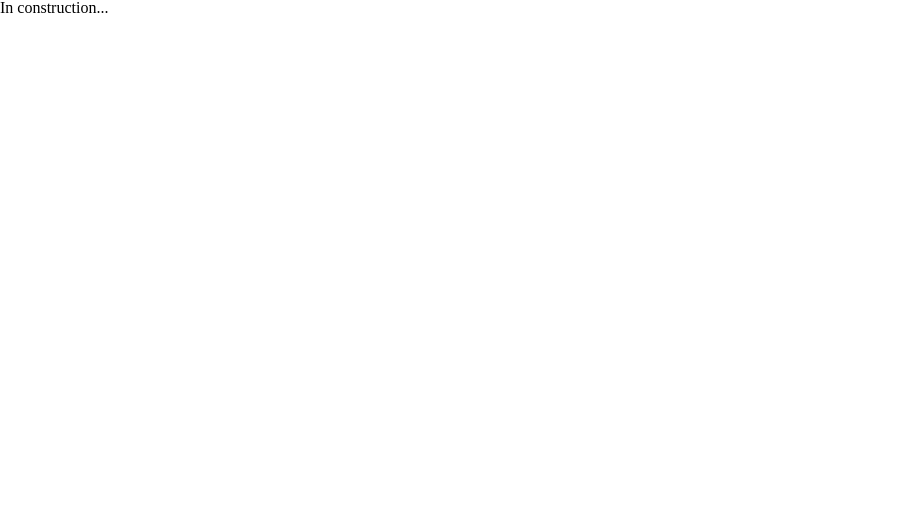
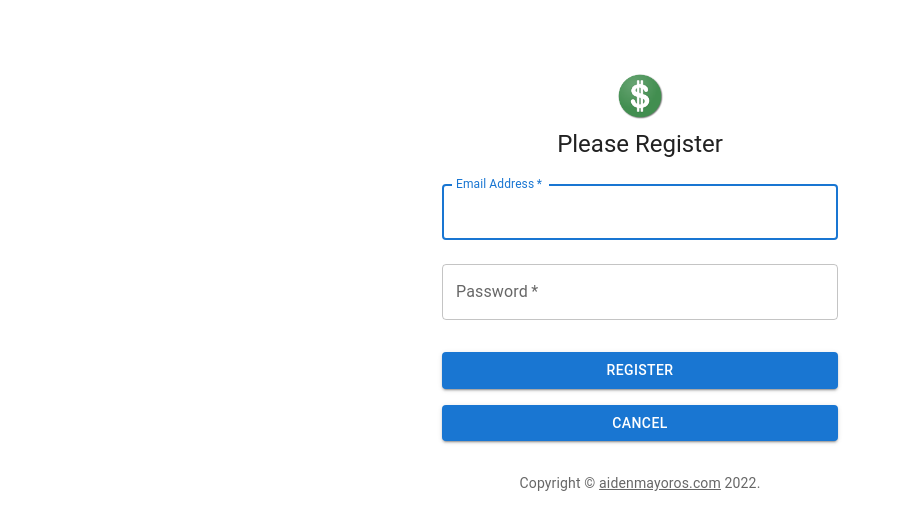
Before and after one commit to aidenmayoros/expense-tracker, a React (Create React App) app: page /register in a window 1280 px wide. Shown: the top 530 px of the page, without its empty margins (0-902 px from the left). Built offline with nearby package versions, Linux system fonts and the light colour scheme.

Commit message:
Register Page created

```diff
--- a/src/App.js
+++ b/src/App.js
@@ -10,6 +10,7 @@ import {
 import { useState } from "react";
 import Navigation from "./components/Navigation";
 import SignIn from "./pages/LoginPage";
+import RegisterPage from "./pages/RegisterPage";
 import Box from "@mui/material/Box";
 
 function App() {
@@ -25,7 +26,7 @@ function App() {
 						path='/forgot-password'
 						element={<div>In construction...</div>}
 					/>
-					<Route path='/register' element={<div>In construction...</div>} />
+					<Route path='/register' element={<RegisterPage />} />
 					<Route path='/home' element={<div>In construction...</div>} />
 				</Routes>
 			</Box>
--- a/src/pages/LoginPage.js
+++ b/src/pages/LoginPage.js
@@ -88,6 +88,7 @@ export default function SignIn() {
 							name='email'
 							autoComplete='email'
 							autoFocus
+							onChange={(e) => setEmail(e.target.value)}
 						/>
 						<TextField
 							margin='normal'
@@ -98,6 +99,7 @@ export default function SignIn() {
 							type='password'
 							id='password'
 							autoComplete='current-password'
+							onChange={(e) => setPassword(e.target.value)}
 						/>
 						<FormControlLabel
 							control={<Checkbox value='remember' color='primary' />}
@@ -117,7 +119,7 @@ export default function SignIn() {
 								</Link>
 							</Grid>
 							<Grid item>
-								<Link href='#' variant='body2'>
+								<Link variant='body2' href='/register'>
 									{"Don't have an account? Sign Up"}
 								</Link>
 							</Grid>
--- a/src/pages/RegisterPage.js
+++ b/src/pages/RegisterPage.js
@@ -1,7 +1,120 @@
 import * as React from "react";
+import { useState } from "react";
+import Avatar from "@mui/material/Avatar";
+import Button from "@mui/material/Button";
+import CssBaseline from "@mui/material/CssBaseline";
+import TextField from "@mui/material/TextField";
+import Link from "@mui/material/Link";
+import Box from "@mui/material/Box";
+import Typography from "@mui/material/Typography";
+import Container from "@mui/material/Container";
+import { createTheme, ThemeProvider } from "@mui/material/styles";
+import Logo from "../images/money-logo.png";
 import { useNavigate } from "react-router";
+import Alert from "@mui/material/Alert";
 
-export default function LoginPage() {
+function Copyright(props) {
+	return (
+		<Typography
+			variant='body2'
+			color='text.secondary'
+			align='center'
+			{...props}>
+			{"Copyright © "}
+			<Link color='inherit' href='http://www.aidenmayoros.com/'>
+				aidenmayoros.com
+			</Link>{" "}
+			{new Date().getFullYear()}
+			{"."}
+		</Typography>
+	);
+}
+
+function ErrorMessage() {
+	return (
+		<Alert severity='error' variant='outlined' sx={{ mt: 2, width: "80%" }}>
+			Please fill in all required* fields
+		</Alert>
+	);
+}
+
+const theme = createTheme();
+
+export default function RegisterPage() {
 	let navigate = useNavigate();
-	return <div>In construction...</div>;
+	const [email, setEmail] = useState("");
+	const [password, setPassword] = useState("");
+	const [showErrorMessage, setShowErrorMessage] = useState(false);
+
+	const handleSubmit = (event) => {
+		if (email === "" || password === "") {
+			event.preventDefault();
+			setShowErrorMessage(true);
+			return;
+		}
+		navigate("/login");
+	};
+
+	return (
+		<ThemeProvider theme={theme}>
+			<Container component='main' maxWidth='xs'>
+				<CssBaseline />
+				<Box
+					sx={{
+						marginTop: 8,
+						display: "flex",
+						flexDirection: "column",
+						alignItems: "center",
+					}}>
+					<Avatar src={Logo} sx={{ width: 64, height: 64 }} />
+					<Typography component='h1' variant='h5'>
+						Please Register
+					</Typography>
+					{showErrorMessage ? <ErrorMessage /> : <span></span>}
+					<Box
+						component='form'
+						onSubmit={handleSubmit}
+						noValidate
+						sx={{ mt: 1 }}>
+						<TextField
+							margin='normal'
+							required
+							fullWidth
+							id='email'
+							label='Email Address'
+							name='email'
+							autoComplete='email'
+							autoFocus
+							onChange={(e) => setEmail(e.target.value)}
+						/>
+						<TextField
+							margin='normal'
+							required
+							fullWidth
+							name='password'
+							label='Password'
+							type='password'
+							id='password'
+							autoComplete='current-password'
+							onChange={(e) => setPassword(e.target.value)}
+						/>
+						<Button
+							type='submit'
+							fullWidth
+							variant='contained'
+							sx={{ mt: 3, mb: 2 }}>
+							Register
+						</Button>
+						<Button
+							fullWidth
+							variant='contained'
+							onClick={() => navigate("/login")}>
+							Cancel
+						</Button>
+					</Box>
+				</Box>
+				<Copyright sx={{ mt: 4 }} />
+			</Container>
+		</ThemeProvider>
+	);
 }
```
